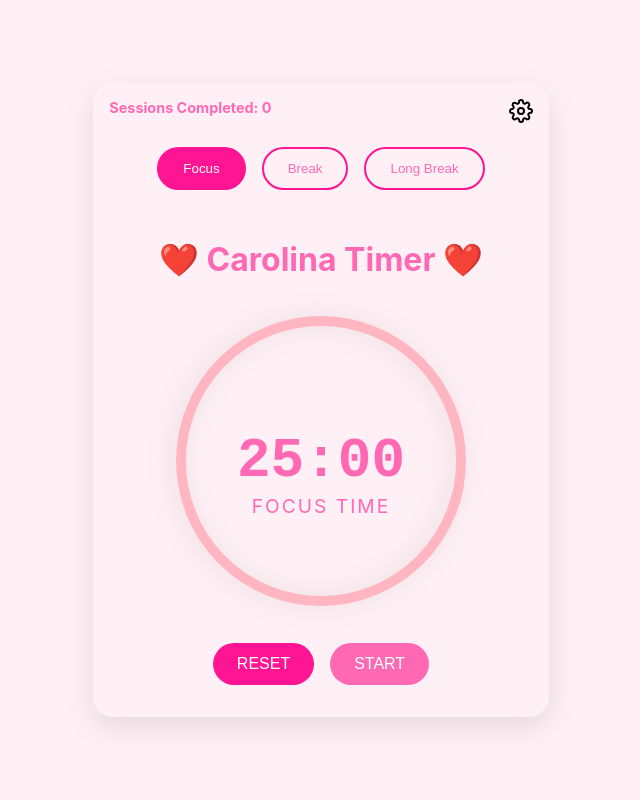
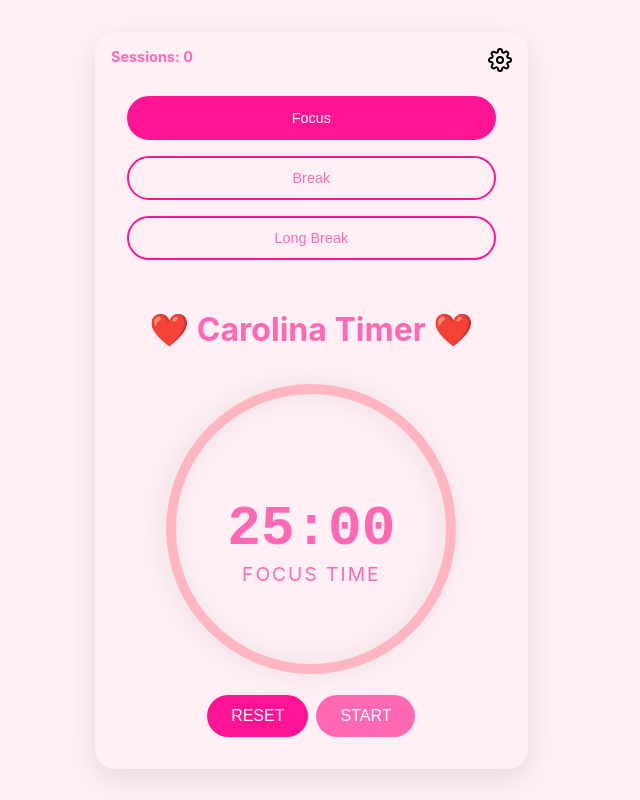
Before and after one commit to Alexandregil007/pomodoro-timer, a React (Create React App) app: page / in a window 768 px wide. Shown: the whole page, without its empty margins (95-735 px from the left). Built offline with nearby package versions, Linux system fonts and the light colour scheme; no server answers.

Commit message:
Update: *(FULL WORKING)* (Fixed Bug for Brake phase (Circle Progress Bar))

```diff
--- a/public/index.html
+++ b/public/index.html
@@ -3,41 +3,15 @@
   <head>
     <meta charset="utf-8" />
     <link rel="icon" href="%PUBLIC_URL%/favicon.ico" />
-    <meta name="viewport" content="width=device-width, initial-scale=1" />
+    <meta name="viewport" content="width=device-width, initial-scale=1, maximum-scale=1, user-scalable=no" />
     <meta name="theme-color" content="#000000" />
-    <meta
-      name="description"
-      content="Web site created using create-react-app"
-    />
+    <meta name="description" content="Carolina Timer - Pomodoro Focus App" />
     <link rel="apple-touch-icon" href="%PUBLIC_URL%/logo192.png" />
-    <!--
-      manifest.json provides metadata used when your web app is installed on a
-      user's mobile device or desktop. See https://developers.google.com/web/fundamentals/web-app-manifest/
-    -->
     <link rel="manifest" href="%PUBLIC_URL%/manifest.json" />
-    <!--
-      Notice the use of %PUBLIC_URL% in the tags above.
-      It will be replaced with the URL of the `public` folder during the build.
-      Only files inside the `public` folder can be referenced from the HTML.
-
-      Unlike "/favicon.ico" or "favicon.ico", "%PUBLIC_URL%/favicon.ico" will
-      work correctly both with client-side routing and a non-root public URL.
-      Learn how to configure a non-root public URL by running `npm run build`.
-    -->
-    <title>React App</title>
+    <title>Carolina Timer</title>
   </head>
   <body>
     <noscript>You need to enable JavaScript to run this app.</noscript>
     <div id="root"></div>
-    <!--
-      This HTML file is a template.
-      If you open it directly in the browser, you will see an empty page.
-
-      You can add webfonts, meta tags, or analytics to this file.
-      The build step will place the bundled scripts into the <body> tag.
-
-      To begin the development, run `npm start` or `yarn start`.
-      To create a production bundle, use `npm run build` or `yarn build`.
-    -->
   </body>
 </html>
--- a/src/components/ProgressCircle.jsx
+++ b/src/components/ProgressCircle.jsx
@@ -62,7 +62,7 @@ const ProgressCircle = () => {
           cx="150"
           cy="150"
           r={radius}
-          stroke={themes[theme][phase === 'longBreak' ? 'pause' : phase]}
+          stroke={themes[theme][phase === 'longBreak' ? 'pause' : phase === 'break' ? 'pause' : phase]}
           strokeWidth="10"
           fill="transparent"
           strokeDasharray={`${circumference}`}
--- a/src/components/Timer.jsx
+++ b/src/components/Timer.jsx
@@ -11,7 +11,7 @@ const Timer = ({ showSettings }) => {
     phase,
     switchPhase,
     sessionCount
-  } = useTimer(); // Removed unused timeLeft and isRunning
+  } = useTimer();
 
   const phases = [
     { name: 'Focus', value: 'focus' },
@@ -21,12 +21,16 @@ const Timer = ({ showSettings }) => {
 
   return (
     <div className="timer-container" style={{ backgroundColor: themes[theme].background }}>
-      <button className="settings-button" onClick={showSettings}>
+      <button
+        className="settings-button"
+        onClick={showSettings}
+        aria-label="Settings"
+      >
         <FiSettings size={24} />
       </button>
 
       <div className="session-counter" style={{ color: themes[theme].text }}>
-        Sessions Completed: {sessionCount}
+        Sessions: {sessionCount}
       </div>
 
       <div className="phase-switcher">
@@ -47,11 +51,10 @@ const Timer = ({ showSettings }) => {
       </div>
 
       <h1 className="app-title" style={{ color: themes[theme].text }}>
-        ❤️ Carolina Timer ❤️
+  ❤️ Carolina Timer ❤️
       </h1>
 
       <ProgressCircle />
-
       <Controls />
     </div>
   );
--- a/src/contexts/TimerContext.js
+++ b/src/contexts/TimerContext.js
@@ -63,7 +63,7 @@ export const TimerProvider = ({ children }) => {
       pause: '#00BFFF',
       circleBg: '#AFEEEE'
     }
-  }), []); // Memoized with empty dependency array
+  }), []);
 
   useEffect(() => {
     document.body.className = theme;
@@ -165,4 +165,10 @@ export const TimerProvider = ({ children }) => {
   );
 };
 
-export const useTimer = () => useContext(TimerContext);
+export const useTimer = () => {
+  const context = useContext(TimerContext);
+  if (!context) {
+    throw new Error('useTimer must be used within a TimerProvider');
+  }
+  return context;
+};
--- a/src/styles.css
+++ b/src/styles.css
@@ -1,3 +1,7 @@
+:root {
+  --mobile-breakpoint: 768px;
+}
+
 body {
   font-family: -apple-system, BlinkMacSystemFont, 'Segoe UI', Roboto, Oxygen, Ubuntu, Cantarell;
   margin: 0;
@@ -6,8 +10,10 @@ body {
   justify-content: center;
   align-items: center;
   transition: background 0.3s, color 0.3s;
+  touch-action: manipulation;
 }
 
+/* Theme colors */
 body.light { background: #FFF; color: #000; }
 body.dark { background: #121212; color: #FFF; }
 body.pink { background: #FFF0F5; color: #FF69B4; }
@@ -15,13 +21,19 @@ body.ocean { background: #F0FFFF; color: #4682B4; }
 
 .timer-container {
   text-align: center;
-  padding: 2rem;
+  padding: 1rem;
   border-radius: 20px;
   box-shadow: 0 10px 30px rgba(0,0,0,0.1);
-  width: 100%;
+  width: 95%;
   max-width: 400px;
   margin: 0 auto;
   position: relative;
+}
+
+@media (min-width: 768px) {
+  .timer-container {
+    padding: 2rem;
+  }
 }
 
 body.dark .timer-container {
@@ -38,17 +50,25 @@ body.ocean .timer-container {
 
 .session-counter {
   position: absolute;
-  top: 1rem;
-  left: 1rem;
-  font-size: 0.9rem;
+  top: 0.5rem;
+  left: 0.5rem;
+  font-size: 0.8rem;
   font-weight: bold;
   color: inherit;
 }
 
+@media (min-width: 768px) {
+  .session-counter {
+    top: 1rem;
+    left: 1rem;
+    font-size: 0.9rem;
+  }
+}
+
 .settings-button {
   position: absolute;
-  top: 1rem;
-  right: 1rem;
+  top: 0.5rem;
+  right: 0.5rem;
   background: none;
   border: none;
   font-size: 1.5rem;
@@ -57,38 +77,68 @@ body.ocean .timer-container {
   color: #000;
 }
 
+@media (min-width: 768px) {
+  .settings-button {
+    top: 1rem;
+    right: 1rem;
+  }
+}
+
 body.dark .settings-button {
   color: #FFF;
 }
 
 .app-title {
-  font-size: 2rem;
-  margin: 50px 0 30px 0;
+  font-size: 1.5rem;
+  margin: 1rem 0;
   color: inherit;
+}
+
+@media (min-width: 768px) {
+  .app-title {
+    font-size: 2rem;
+    margin: 50px 0 30px 0;
+  }
 }
 
 .progress-container {
   position: relative;
-  margin: 2rem auto;
-  width: 300px;
-  height: 300px;
+  margin: 1rem auto;
+  width: 250px;
+  height: 250px;
+}
+
+@media (min-width: 768px) {
+  .progress-container {
+    width: 300px;
+    height: 300px;
+  }
 }
 
 .controls-container {
   display: flex;
-  gap: 1rem;
+  gap: 0.5rem;
   justify-content: center;
-  margin-top: 2rem;
+  margin-top: 1rem;
+  flex-wrap: wrap;
 }
 
 .control-btn {
-  padding: 12px 24px;
+  padding: 1rem 1.5rem;
   border: none;
   border-radius: 25px;
   font-size: 1rem;
   cursor: pointer;
   transition: all 0.2s ease;
   color: white;
+  min-width: 100px;
+}
+
+@media (min-width: 768px) {
+  .control-btn {
+    padding: 12px 24px;
+    min-width: auto;
+  }
 }
 
 .control-btn.reset {
@@ -274,22 +324,33 @@ input:checked + .slider:before {
   opacity: 0.9;
 }
 
-@media (max-width: 480px) {
-  .timer-container {
+@media (max-width: 768px) {
+  .phase-switcher {
+    flex-direction: column;
+    gap: 0.5rem;
+    margin: 1rem 0;
+  }
+
+  .phase-btn {
+    padding: 10px 15px;
+    font-size: 0.9rem;
+  }
+
+  .settings-panel {
+    width: 100vw;
+    height: 100vh;
+    max-width: none;
+    border-radius: 0;
     padding: 1rem;
   }
 
-  .progress-container {
-    width: 250px;
-    height: 250px;
+  .duration-row {
+    flex-direction: column;
+    gap: 0.5rem;
   }
 
-  .app-title {
-    font-size: 1.5rem;
-  }
-
-  .horizontal-durations .duration-row {
-    flex-direction: column;
+  .duration-item input {
+    width: 100%;
   }
 }
 
```
